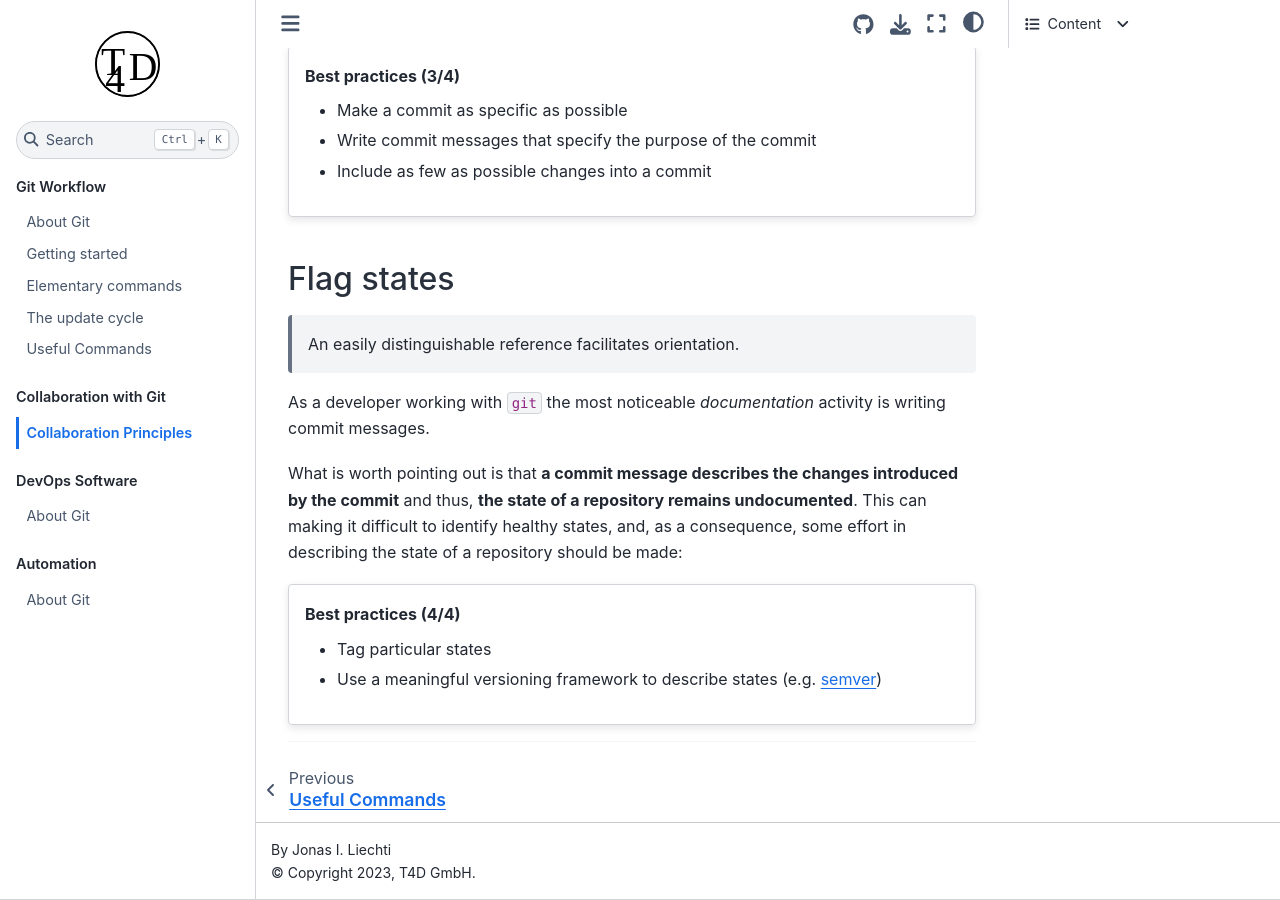
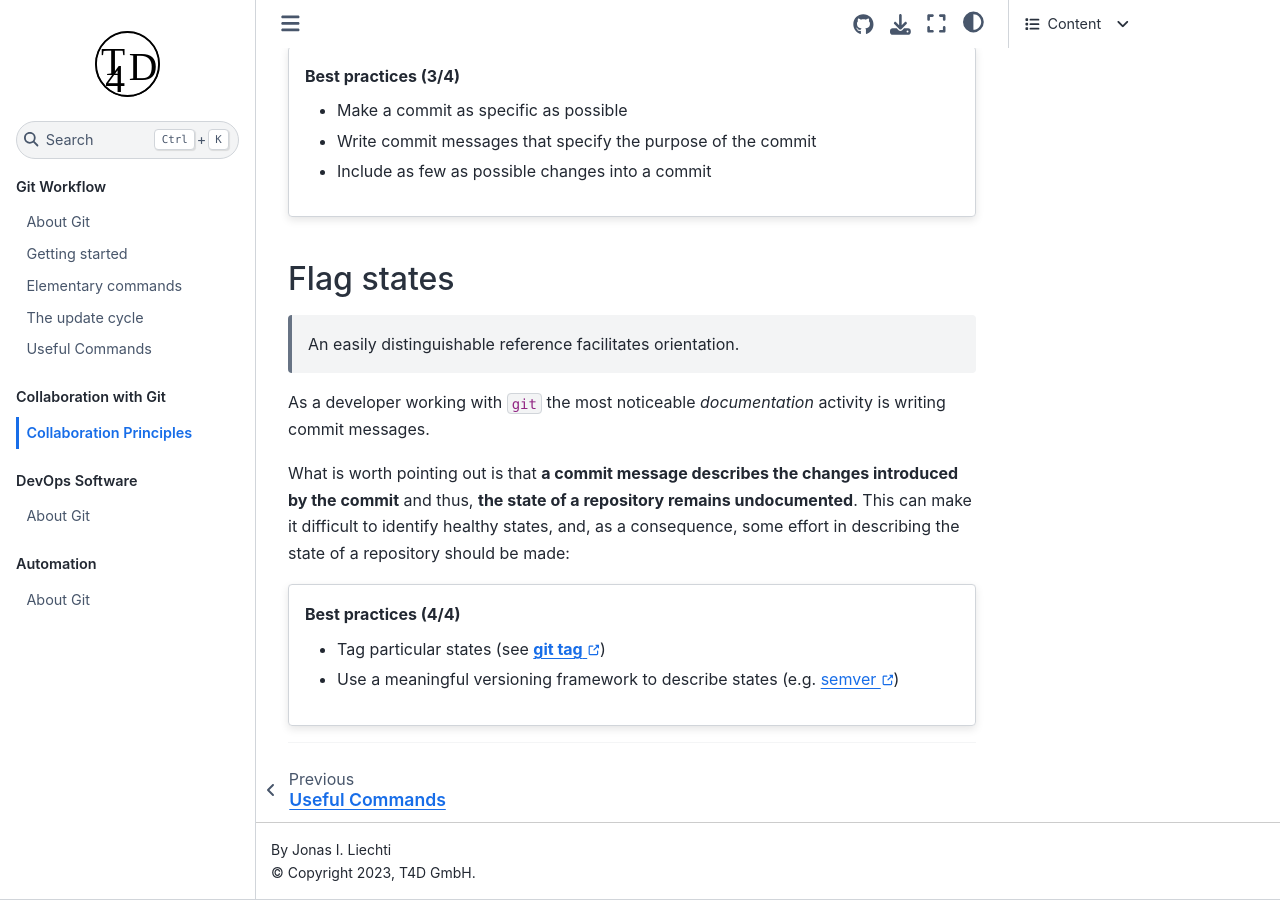
Before and after one commit to t4d-gmbh/working-with-git, a Sphinx documentation site: the page built from source/git/principles.md, in a window 1280 px wide and 900 px high, scrolled down 2386 px. Built offline with Sphinx 7.4.7 and the Sphinx Book theme 1.1.4, drawn with Linux system fonts in a browser that asks for light colours; some of the changed text lies outside the part shown.

Commit message:
done with principles

```diff
--- a/source/git/principles.md
+++ b/source/git/principles.md
@@ -83,9 +84,9 @@ As a consequence we want to fill commits with just enough changes to perform a m
 As a developer working with `git` the most noticeable _documentation_ activity is writing commit messages.
 
 What is worth pointing out is that **a commit message describes the changes introduced by the commit** and thus, **the state of a repository remains undocumented**.
-This can making it difficult to identify healthy states, and, as a consequence, some effort in describing the state of a repository should be made:
+This can make it difficult to identify healthy states, and, as a consequence, some effort in describing the state of a repository should be made:
 
 :::{card} Best practices (4/4)
-- Tag particular states
-- Use a meaningful versioning framework to describe states (e.g. [semver](https://semver.org/))
+- Tag particular states (see [**git tag**&nbsp;{octicon}`link-external;0.8em`](https://git-scm.com/docs/git-tag))
+- Use a meaningful versioning framework to describe states (e.g. [semver&nbsp;{octicon}`link-external;0.8em`](https://semver.org/))
 :::
```
Also changed, not shown: other parts of source/git/principles.md (+1 -0 lines).
